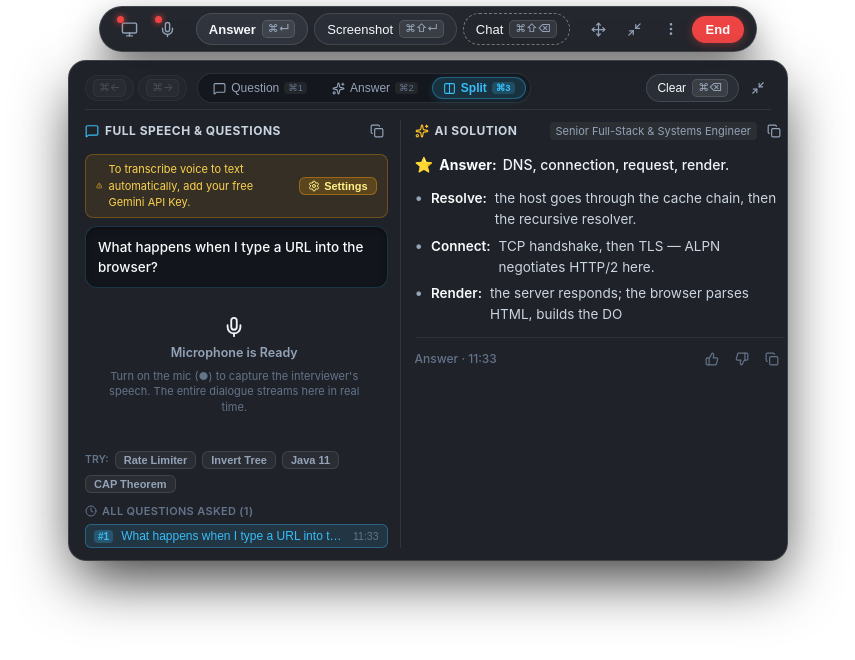
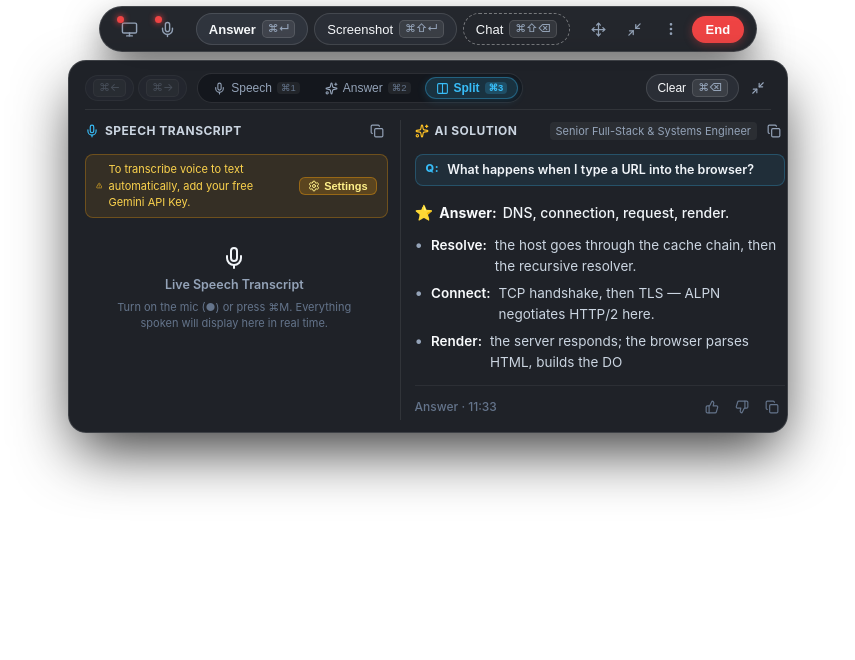
Before and after one commit to swaroop22/stealthAI, a React (Vite) app: page / in a window 1280 px wide. Shown: the top 660 px of the page, without its empty margins (212-1067 px from the left). Built offline with nearby package versions, Linux system fonts and the light colour scheme.

Commit message:
feat: clean speech stream on left and answer latest question from speech end

```diff
--- a/src/App.tsx
+++ b/src/App.tsx
@@ -305,10 +305,10 @@ export default function App() {
       return;
     }
 
-    // Extract the latest/last question from full speech transcript
+    // Extract the latest/last question from the end of the speech transcript
     const extracted = extractLastQuestionFromSpeech(transcript, interimText);
     if (extracted.question && extracted.question.trim().length > 2) {
-      showToast(`Answering question: "${extracted.question.slice(0, 36)}..."`, "info");
+      showToast(`Answering: "${extracted.question.slice(0, 42)}..."`, "info");
       triggerGeneration(extracted.question.trim());
       return;
     }
@@ -318,7 +318,7 @@ export default function App() {
       return;
     }
 
-    triggerGeneration("What happens when I type a URL into the browser?");
+    showToast("Please turn on the mic and speak, then click Answer.", "info");
   };
 
   const handleClearCurrentAnswer = () => {
--- a/src/components/PrateekOverlay.tsx
+++ b/src/components/PrateekOverlay.tsx
@@ -1,4 +1,4 @@
-import React, { useState, useEffect, useMemo, useRef } from "react";
+import React, { useState, useEffect, useRef } from "react";
 import {
   Monitor,
   Mic,
@@ -17,13 +17,10 @@ import {
   X,
   LayoutGrid,
   Columns2,
-  MessageSquare,
   Sparkles,
-  Clock,
   AlertTriangle,
   Trash2
 } from "lucide-react";
-import { extractLastQuestionFromSpeech } from "../utils/speechExtractor";
 import type { AIResponse, CandidateProfile, ConsentAudit, ScreenSnippet, SpeakerType, TranscriptItem } from "../types";
 
 interface Props {
@@ -77,17 +74,13 @@ export const PrateekOverlay: React.FC<Props> = ({
   const [chatInput, setChatInput] = useState("");
   const [isMoreMenuOpen, setIsMoreMenuOpen] = useState(false);
   const [isCardCollapsed, setIsCardCollapsed] = useState(false);
-  const [cardTab, setCardTab] = useState<"question" | "answer" | "split">("split");
+  const [cardTab, setCardTab] = useState<"speech" | "answer" | "split">("split");
   const [copiedQuestion, setCopiedQuestion] = useState(false);
   const [copiedAnswer, setCopiedAnswer] = useState(false);
   const [copiedSpeech, setCopiedSpeech] = useState(false);
   const [feedback, setFeedback] = useState<"up" | "down" | null>(null);
 
   const speechStreamEndRef = useRef<HTMLDivElement>(null);
-
-  const extractedSpeechQuestion = useMemo(() => {
-    return extractLastQuestionFromSpeech(transcript, interimText);
-  }, [transcript, interimText]);
 
   useEffect(() => {
     speechStreamEndRef.current?.scrollIntoView({ behavior: "smooth" });
@@ -125,7 +118,7 @@ export const PrateekOverlay: React.FC<Props> = ({
       }
       if ((e.metaKey || e.ctrlKey) && e.key === "1") {
         e.preventDefault();
-        setCardTab("question");
+        setCardTab("speech");
       } else if ((e.metaKey || e.ctrlKey) && e.key === "2") {
         e.preventDefault();
         setCardTab("answer");
@@ -425,12 +418,12 @@ export const PrateekOverlay: React.FC<Props> = ({
                 {/* Left & Right Segmented Tabs */}
                 <div className="prateek-segmented-tabs">
                   <button
-                    className={`prateek-tab-btn ${cardTab === "question" ? "active" : ""}`}
-                    onClick={() => setCardTab("question")}
-                    title="Question / What I Asked (⌘ + 1)"
+                    className={`prateek-tab-btn ${cardTab === "speech" ? "active" : ""}`}
+                    onClick={() => setCardTab("speech")}
+                    title="Live Speech Stream (⌘ + 1)"
                   >
-                    <MessageSquare size={13} />
-                    <span>Question</span>
+                    <Mic size={13} />
+                    <span>Speech</span>
                     <span className="tab-kbd">⌘1</span>
                   </button>
 
@@ -447,7 +440,7 @@ export const PrateekOverlay: React.FC<Props> = ({
                   <button
                     className={`prateek-tab-btn ${cardTab === "split" ? "active" : ""}`}
                     onClick={() => setCardTab("split")}
-                    title="Split: Question on Left, Answer on Right (⌘ + 3)"
+                    title="Split: Speech on Left, Answer on Right (⌘ + 3)"
                   >
                     <Columns2 size={13} />
                     <span>Split</span>
@@ -477,17 +470,17 @@ export const PrateekOverlay: React.FC<Props> = ({
 
             {/* CARD BODY: Tabs or Split View */}
             <div className={`prateek-card-body ${cardTab === "split" ? "split" : "single"}`}>
-              {/* LEFT TAB / COLUMN: WHAT I ASKED */}
-              {(cardTab === "question" || cardTab === "split") && (
+              {/* LEFT TAB / COLUMN: LIVE SPEECH STREAM */}
+              {(cardTab === "speech" || cardTab === "split") && (
                 <div className="prateek-question-panel">
                   <div className="prateek-panel-subhead">
                     <div className="subhead-left">
-                      <MessageSquare size={14} className="icon-sky" />
-                      <span className="subhead-title">Full Speech & Questions</span>
+                      <Mic size={14} className="icon-sky" />
+                      <span className="subhead-title">Speech Transcript</span>
                       {isCapturing && (
                         <div className="live-mic-status-badge">
                           <span className="live-pulse-dot" />
-                          <span>LIVE MIC</span>
+                          <span>LISTENING</span>
                         </div>
                       )}
                     </div>
@@ -527,68 +520,29 @@ export const PrateekOverlay: React.FC<Props> = ({
                     </div>
                   )}
 
-                  {/* LAST QUESTION DETECTED HERO CARD */}
-                  {extractedSpeechQuestion.question ? (
-                    <div className="prateek-detected-question-card">
-                      <div className="detected-q-header">
-                        <div className="detected-q-tag-group">
-                          <Sparkles size={12} className="text-amber-400" />
-                          <span className="detected-q-label">Last Question Picked From Speech</span>
-                        </div>
-                        <button
-                          className="btn-detected-answer-action"
-                          onClick={() => onTriggerAnswer(extractedSpeechQuestion.question)}
-                          title="Answer this question (⌘ + Enter)"
-                        >
-                          <span>Answer Spoken</span>
-                          <span className="prateek-kbd">⌘↵</span>
-                        </button>
-                      </div>
-                      <p className="detected-q-text">"{extractedSpeechQuestion.question}"</p>
-                    </div>
-                  ) : activeResponse ? (
-                    <div className="prateek-question-box">
-                      <p className="prateek-question-text">{activeResponse.prompt}</p>
-                    </div>
-                  ) : null}
-
-                  {/* FULL SPEECH TRANSCRIPT STREAM CONTAINER */}
+                  {/* LIVE SPEECH TRANSCRIPT STREAM CONTAINER */}
                   <div className="prateek-speech-stream-container">
                     {transcript.length === 0 && !isCapturing && (
                       <div className="prateek-empty-speech-state">
-                        <Mic size={22} className="text-slate-500" />
-                        <p className="empty-speech-title">Microphone is Ready</p>
+                        <Mic size={24} className="text-slate-500" />
+                        <p className="empty-speech-title">Live Speech Transcript</p>
                         <p className="empty-speech-desc">
-                          Turn on the mic (●) to capture the interviewer's speech. The entire dialogue streams here in real time.
+                          Turn on the mic (●) or press ⌘M. Everything spoken will display here in real time.
                         </p>
                       </div>
                     )}
 
-                    {transcript.map((item) => {
-                      const isQuestion =
-                        item.text.includes("?") ||
-                        /^(what|how|why|can you|could you|explain|tell me|design|describe)/i.test(item.text.trim());
-                      return (
-                        <div key={item.id} className={`prateek-speech-turn ${isQuestion ? "question-turn" : ""}`}>
+                    {transcript.map((item) => (
+                      <div key={item.id} className="prateek-speech-turn">
                         <div className="speech-turn-meta">
                           <span className={`speaker-badge ${item.speaker.toLowerCase()}`}>
                             {item.speaker}
                           </span>
                           <span className="speech-turn-time">{item.timestamp}</span>
-                            {isQuestion && (
-                              <button
-                                className="btn-turn-answer-mini"
-                                onClick={() => onTriggerAnswer(item.text)}
-                                title="Answer this question"
-                              >
-                                <span>Answer This</span>
-                              </button>
-                            )}
                         </div>
                         <p className="speech-turn-text">{item.text}</p>
                       </div>
-                      );
-                    })}
+                    ))}
 
                     {/* LIVE INTERIM STREAM (while someone is speaking right now) */}
                     {isCapturing && (
@@ -600,40 +554,11 @@ export const PrateekOverlay: React.FC<Props> = ({
                         <p className="live-interim-text">
                           {interimText.trim()
                             ? interimText.trim()
-                            : "Listening... speak into your microphone"}
+                            : "Listening to microphone speech..."}
                         </p>
                       </div>
                     )}
                     <div ref={speechStreamEndRef} />
-                  </div>
-
-                  {/* Quick Try Sample Prompts */}
-                  <div className="prateek-quick-test-bar">
-                    <span className="quick-test-hint">Try:</span>
-                    <button
-                      className="btn-quick-sample"
-                      onClick={() => onTriggerAnswer("Design a distributed rate limiter with sliding window")}
-                    >
-                      Rate Limiter
-                    </button>
-                    <button
-                      className="btn-quick-sample"
-                      onClick={() => onTriggerAnswer("How to invert a binary tree in TypeScript?")}
-                    >
-                      Invert Tree
-                    </button>
-                    <button
-                      className="btn-quick-sample"
-                      onClick={() => onTriggerAnswer("Hey tell me about Java 11?")}
-                    >
-                      Java 11
-                    </button>
-                    <button
-                      className="btn-quick-sample"
-                      onClick={() => onTriggerAnswer("Explain the CAP theorem and distributed systems")}
-                    >
-                      CAP Theorem
-                    </button>
                   </div>
 
                   {/* Screen Snapshot Context (if available) */}
@@ -651,32 +576,6 @@ export const PrateekOverlay: React.FC<Props> = ({
                     </div>
                   )}
 
-                  {/* Session Questions History */}
-                  {responseHistory.length > 0 && (
-                    <div className="prateek-history-questions-box">
-                      <div className="history-header-row">
-                        <Clock size={12} />
-                        <span>All Questions Asked ({responseHistory.length})</span>
-                      </div>
-                      <div className="history-questions-scroll">
-                        {responseHistory.map((item, idx) => {
-                          const isSelected = activeResponse?.id === item.id;
-                          return (
-                            <button
-                              key={item.id}
-                              className={`history-q-item ${isSelected ? "selected" : ""}`}
-                              onClick={() => onSelectResponse(item.id)}
-                              title={item.prompt}
-                            >
-                              <span className="q-badge">#{responseHistory.length - idx}</span>
-                              <span className="q-text">{item.prompt}</span>
-                              <span className="q-time">{item.timestamp}</span>
-                            </button>
-                          );
-                        })}
-                      </div>
-                    </div>
-                  )}
                 </div>
               )}
 
@@ -704,6 +603,14 @@ export const PrateekOverlay: React.FC<Props> = ({
                       </button>
                     </div>
                   </div>
+
+                  {/* Display the Question extracted from the end of speech */}
+                  {activeResponse?.prompt && (
+                    <div className="prateek-solution-question-badge">
+                      <span className="solution-q-label">Q:</span>
+                      <span className="solution-q-text">{activeResponse.prompt}</span>
+                    </div>
+                  )}
 
                   {/* Star TL;DR Summary */}
                   <div className="prateek-tldr-line">
--- a/src/index.css
+++ b/src/index.css
@@ -2828,65 +2828,30 @@ pre {
   letter-spacing: 0.05em;
 }
 
-/* Detected Last Question Hero Card */
-.prateek-detected-question-card {
-  background: linear-gradient(135deg, rgba(30, 58, 138, 0.35) 0%, rgba(15, 23, 42, 0.6) 100%);
-  border: 1px solid rgba(56, 189, 248, 0.35);
-  border-radius: 10px;
-  padding: 8px 12px;
-  display: flex;
-  flex-direction: column;
-  gap: 5px;
-  box-shadow: 0 4px 14px rgba(0, 0, 0, 0.25);
-  animation: fadeIn 0.2s ease-out;
-}
-
-.detected-q-header {
-  display: flex;
-  align-items: center;
-  justify-content: space-between;
+/* Solution Answered Question Banner */
+.prateek-solution-question-badge {
+  display: flex;
+  align-items: flex-start;
   gap: 8px;
-}
-
-.detected-q-tag-group {
-  display: flex;
-  align-items: center;
-  gap: 5px;
-}
-
-.detected-q-label {
-  font-size: 10.5px;
-  font-weight: 700;
+  background: rgba(56, 189, 248, 0.08);
+  border: 1px solid rgba(56, 189, 248, 0.25);
+  border-radius: 8px;
+  padding: 6px 10px;
+  margin-bottom: 8px;
+}
+
+.solution-q-label {
+  font-size: 11px;
+  font-weight: 800;
   color: #38bdf8;
-  text-transform: uppercase;
-  letter-spacing: 0.04em;
-}
-
-.btn-detected-answer-action {
-  display: inline-flex;
-  align-items: center;
-  gap: 5px;
-  background: #2563eb;
-  color: #ffffff;
-  border: none;
-  border-radius: 6px;
-  padding: 3px 8px;
-  font-size: 11px;
+  letter-spacing: 0.05em;
+  line-height: 1.4;
+}
+
+.solution-q-text {
+  font-size: 12.5px;
   font-weight: 600;
-  cursor: pointer;
-  box-shadow: 0 2px 6px rgba(37, 99, 235, 0.4);
-  transition: all 0.15s ease;
-}
-
-.btn-detected-answer-action:hover {
-  background: #1d4ed8;
-  transform: translateY(-1px);
-}
-
-.detected-q-text {
-  font-size: 13px;
-  color: #f8fafc;
-  font-weight: 600;
+  color: #f1f5f9;
   line-height: 1.4;
   margin: 0;
 }
@@ -2896,7 +2861,8 @@ pre {
   display: flex;
   flex-direction: column;
   gap: 8px;
-  max-height: 230px;
+  max-height: 310px;
+  flex: 1;
   overflow-y: auto;
   padding-right: 4px;
   scrollbar-width: thin;
--- a/src/utils/speechExtractor.ts
+++ b/src/utils/speechExtractor.ts
@@ -7,31 +7,76 @@ export interface ExtractedQuestionResult {
   fullTranscriptText: string;
 }
 
-const QUESTION_PREFIXES = [
-  "what",
-  "how",
-  "why",
-  "can you",
-  "could you",
-  "tell me",
-  "explain",
-  "describe",
-  "walk me through",
-  "design",
-  "difference between",
-  "compare",
-  "is it",
-  "would you",
-  "have you",
-  "which",
-  "when should",
-  "does",
-  "do you",
-  "give an example",
-  "implement",
-  "solve"
+// Common interview question prefixes / starters
+const QUESTION_STARTER_REGEX =
+  /\b(what\s+is|what\s+are|what\s+would|what\s+does|what\s+do|what\s+happens|whats|what's|what|how\s+would|how\s+do|how\s+does|how\s+to|how\s+can|how\s+did|how\s+is|how|why\s+do|why\s+does|why\s+is|why\s+are|why\s+would|why|can\s+you|could\s+you|would\s+you|will\s+you|tell\s+me|tell\s+us|explain|describe|walk\s+me\s+through|walk\s+us\s+through|design|implement|write\s+a|write\s+code|solve|difference\s+between|compare|distinguish\s+between|which\s+one|when\s+should|is\s+it|are\s+there|do\s+you|have\s+you|give\s+an\s+example|give\s+me)\b/i;
+
+// Conversational filler phrases that commonly trail after a question
+const TRAILING_FILLERS = [
+  /([,.\s]+|^)(take\s+your\s+time(\s+and\s+think)?)[\s.!?]*$/i,
+  /([,.\s]+|^)(please\s+go\s+ahead|go\s+ahead)[\s.!?]*$/i,
+  /([,.\s]+|^)(whenever\s+you('re|'re\s+ready|are\s+ready))[\s.!?]*$/i,
+  /([,.\s]+|^)(let\s+me\s+know(\s+what\s+you\s+think)?)[\s.!?]*$/i,
+  /([,.\s]+|^)(feel\s+free\s+to\s+start)[\s.!?]*$/i,
+  /([,.\s]+|^)(yeah|yes|okay|ok|alright|sure|cool|great|thanks|thank\s+you)[\s.!?]*$/i,
 ];
 
+// Standalone conversational filler turns that should be skipped
+const STANDALONE_FILLERS = new Set([
+  "yeah", "yes", "yep", "yup", "ok", "okay", "alright", "all right",
+  "sure", "cool", "great", "awesome", "perfect", "got it", "i see",
+  "makes sense", "thank you", "thanks", "sounds good", "right", "uh-huh",
+  "hmm", "hello", "hi", "hey"
+]);
+
+function cleanTrailingFillers(text: string): string {
+  let cleaned = text.trim();
+  let modified = true;
+  while (modified) {
+    modified = false;
+    for (const pattern of TRAILING_FILLERS) {
+      if (pattern.test(cleaned)) {
+        cleaned = cleaned.replace(pattern, "").trim();
+        modified = true;
+      }
+    }
+  }
+  return cleaned;
+}
+
+function isStandaloneFiller(text: string): boolean {
+  const norm = text.toLowerCase().replace(/[^a-z\s]/g, "").trim();
+  if (STANDALONE_FILLERS.has(norm)) return true;
+  if (norm.split(/\s+/).length <= 2 && STANDALONE_FILLERS.has(norm.split(/\s+/)[0])) {
+    return true;
+  }
+  return false;
+}
+
+function formatAsQuestion(q: string): string {
+  let cleaned = cleanTrailingFillers(q.trim());
+  if (!cleaned) return "";
+
+  // Capitalize first letter
+  cleaned = cleaned.charAt(0).toUpperCase() + cleaned.slice(1);
+
+  // If ends with a period or comma, replace with question mark if question starter
+  if (cleaned.endsWith(".") || cleaned.endsWith(",")) {
+    cleaned = cleaned.slice(0, -1).trim();
+  }
+
+  if (!cleaned.endsWith("?") && !cleaned.endsWith("!")) {
+    cleaned = cleaned + "?";
+  }
+
+  return cleaned;
+}
+
+/**
+ * Extracts the last question asked from the speech transcript (from the end backwards).
+ * Specifically examines the end of speech, skipping pleasantries and trailing fillers,
+ * to guarantee that clicking 'Answer' grabs the most recent question spoken.
+ */
 export function extractLastQuestionFromSpeech(
   transcript: TranscriptItem[],
   liveInterim?: string
@@ -39,7 +84,8 @@ export function extractLastQuestionFromSpeech(
   const validItems = transcript.filter((t) => t.text && !t.text.trim().startsWith("["));
   const fullTranscriptText = validItems.map((t) => `${t.speaker}: ${t.text}`).join("\n");
 
-  const candidates: { text: string; speaker: string; timestamp: string }[] = [];
+  // Build the tail sequence starting from the very latest speech
+  const tailTurns: { text: string; speaker: string; timestamp: string }[] = [];
 
   if (
     liveInterim &&
@@ -48,67 +94,97 @@ export function extractLastQuestionFromSpeech(
     !liveInterim.startsWith("⚡") &&
     !liveInterim.startsWith("⚠️")
   ) {
-    candidates.push({ text: liveInterim.trim(), speaker: "Interviewer", timestamp: "Just now" });
+    tailTurns.push({
+      text: liveInterim.trim(),
+      speaker: "Live Voice",
+      timestamp: "Just now"
+    });
   }
 
-  for (let i = validItems.length - 1; i >= 0; i--) {
-    candidates.push({
+  // Add the last 6 turns in reverse chronological order (latest first)
+  const maxRecent = Math.min(validItems.length, 6);
+  for (let i = validItems.length - 1; i >= validItems.length - maxRecent; i--) {
+    tailTurns.push({
       text: validItems[i].text.trim(),
       speaker: validItems[i].speaker,
       timestamp: validItems[i].timestamp
     });
   }
 
-  if (candidates.length === 0) {
+  if (tailTurns.length === 0) {
     return { question: "", fullTranscriptText };
   }
 
-  // 1. Scan for sentences ending with '?'
-  for (const c of candidates) {
-    const sentences = c.text.match(/[^.!?]+[.!?]*/g) || [c.text];
-    for (let j = sentences.length - 1; j >= 0; j--) {
-      const s = sentences[j].trim();
-      if (s.endsWith("?")) {
+  // 1. First pass: Examine turns from the END backwards for explicit questions
+  for (const turn of tailTurns) {
+    const raw = turn.text.trim();
+    if (!raw || isStandaloneFiller(raw)) continue;
+
+    // Split turn into individual sentences/clauses
+    const sentences = raw.match(/[^.!?\n]+[.!?\n]*/g) || [raw];
+
+    // Scan sentences in this turn from the end backwards
+    for (let sIdx = sentences.length - 1; sIdx >= 0; sIdx--) {
+      let sentence = sentences[sIdx].trim();
+      if (!sentence || isStandaloneFiller(sentence)) continue;
+
+      // Check if sentence ends with '?'
+      if (sentence.includes("?")) {
+        // If there are multiple clauses, extract from the question starter or question clause
+        const match = sentence.search(QUESTION_STARTER_REGEX);
+        const questionPart = match !== -1 ? sentence.slice(match) : sentence;
         return {
-          question: s,
-          sourceSpeaker: c.speaker,
-          timestamp: c.timestamp,
+          question: formatAsQuestion(questionPart),
+          sourceSpeaker: turn.speaker,
+          timestamp: turn.timestamp,
+          fullTranscriptText
+        };
+      }
+
+      // Check if sentence starts with or contains a question starter pattern
+      const match = sentence.search(QUESTION_STARTER_REGEX);
+      if (match !== -1) {
+        // Extract from question starter to end of sentence
+        const questionPart = sentence.slice(match);
+        return {
+          question: formatAsQuestion(questionPart),
+          sourceSpeaker: turn.speaker,
+          timestamp: turn.timestamp,
           fullTranscriptText
         };
       }
     }
   }
 
-  // 2. Scan for sentences starting with question keywords
-  for (const c of candidates) {
-    const sentences = c.text.match(/[^.!?]+[.!?]*/g) || [c.text];
-    for (let j = sentences.length - 1; j >= 0; j--) {
-      const s = sentences[j].trim();
-      const sLower = s.toLowerCase();
-      if (QUESTION_PREFIXES.some((prefix) => sLower.startsWith(prefix))) {
-        const formatted = s.endsWith("?") ? s : s + "?";
+  // 2. Second pass: Fallback to the latest substantive spoken phrase from the end
+  for (const turn of tailTurns) {
+    const raw = turn.text.trim();
+    if (!raw || isStandaloneFiller(raw)) continue;
+
+    const sentences = raw.match(/[^.!?\n]+[.!?\n]*/g) || [raw];
+    for (let sIdx = sentences.length - 1; sIdx >= 0; sIdx--) {
+      const sentence = sentences[sIdx].trim();
+      if (!sentence || isStandaloneFiller(sentence)) continue;
+
+      const words = sentence.split(/\s+/).filter(Boolean);
+      // If it has at least 3 words and isn't just filler
+      if (words.length >= 3) {
         return {
-          question: formatted,
-          sourceSpeaker: c.speaker,
-          timestamp: c.timestamp,
+          question: cleanTrailingFillers(sentence),
+          sourceSpeaker: turn.speaker,
+          timestamp: turn.timestamp,
           fullTranscriptText
         };
       }
     }
   }
 
-  // 3. Fallback: Take the last non-empty utterance
-  for (const c of candidates) {
-    const clean = c.text.trim();
-    if (clean.length > 5) {
-      return {
-        question: clean,
-        sourceSpeaker: c.speaker,
-        timestamp: c.timestamp,
-        fullTranscriptText
-      };
-    }
-  }
-
-  return { question: candidates[0]?.text || "", fullTranscriptText };
+  // 3. Absolute fallback: the latest turn text
+  const lastTurn = tailTurns[0];
+  return {
+    question: cleanTrailingFillers(lastTurn?.text || ""),
+    sourceSpeaker: lastTurn?.speaker,
+    timestamp: lastTurn?.timestamp,
+    fullTranscriptText
+  };
 }
```
Lines whose indentation alone changed are shown as unchanged.
